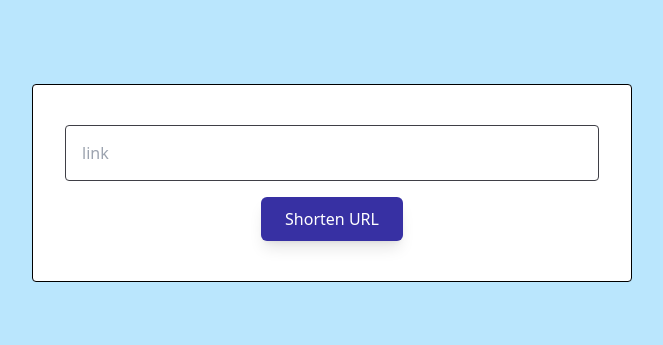
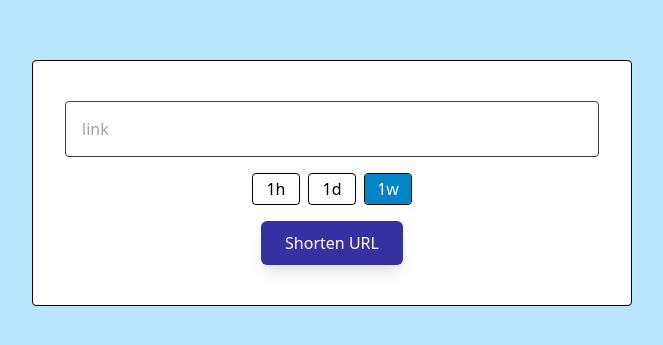
Before and after one commit to asmeydan/URL-shortener, a React (Create React App) app in the folder frontend/: page / in a window 1280 px wide. Shown: the part 217-562 px from the top of the page, without its empty margins (308-971 px from the left). Built offline with nearby package versions, Linux system fonts and the light colour scheme; the HTML template or start-up script is replaced by a standard one.

Commit message:
expire radio buttons added

```diff
--- a/frontend/src/App.js
+++ b/frontend/src/App.js
@@ -1,29 +1,72 @@
-import { useState } from "react"
-import axios from "axios"
+import { useState } from "react";
+import axios from "axios";
 
 function App() {
-  const [ shortUrl, setShortUrl] = useState("")
-  const [ linkInput, setLinkInput] = useState("");
+  const [shortUrl, setShortUrl] = useState("");
+  const [linkInput, setLinkInput] = useState("");
 
   return (
     <div className=" min-h-screen flex flex-col justify-center items-center gap-10 bg-sky-200">
-      <form className=" flex flex-col items-center gap-4 border border-black rounded w-[300px] md:w-[600px] px-4 py-10 md:px-8 bg-white " onSubmit={async (e)=> {
-        e.preventDefault()
-        await axios.post("http://localhost:5000/", {url: linkInput})
-        .then((res)=> setShortUrl(`localhost:5000/${res.data.createdUrl.shortUrl}`))
-        .catch((err)=> console.log(err))
-      }} >
-        <input type="text" onChange={(e)=> setLinkInput(e.target.value)} placeholder="link" className=" px-4 border border-zinc-700 h-14 w-full rounded" />
-        <button className=" h-11 px-6 rounded-md shadow-lg text-white bg-indigo-800" type="submit">
+      <form
+        className=" flex flex-col items-center gap-4 border border-black rounded w-[300px] md:w-[600px] px-4 py-10 md:px-8 bg-white "
+        onSubmit={async (e) => {
+          e.preventDefault();
+          await axios
+            .post("http://localhost:5000/", { url: linkInput })
+            .then((res) =>
+              setShortUrl(`localhost:5000/${res.data.createdUrl.shortUrl}`)
+            )
+            .catch((err) => console.log(err));
+        }}
+      >
+
+        {/* TEXT BOX */}
+        <input
+          type="text"
+          onChange={(e) => setLinkInput(e.target.value)}
+          placeholder="link"
+          className=" px-4 border border-zinc-700 h-14 w-full rounded"
+        />
+
+        {/* EXPIRE DATE RADIO */}
+        <div className=" flex gap-2">
+
+          <div className=" border border-black relative w-12 h-8 rounded overflow-hidden">
+            <input type="radio" name="expire" id="hour" defaultChecked className="radio appearance-none" />
+            <label className=" w-full h-full absolute top-0 left-0 flex justify-center items-center" htmlFor="hour">
+              1h
+            </label>
+          </div>
+          <div className=" border border-black relative w-12 h-8 rounded overflow-hidden">
+            <input type="radio" name="expire" id="day" defaultChecked className="radio appearance-none" />
+            <label className=" w-full h-full absolute top-0 left-0 flex justify-center items-center" htmlFor="day">
+              1d
+            </label>
+          </div>
+          <div className=" border border-black relative w-12 h-8 rounded overflow-hidden">
+            <input type="radio" name="expire" id="week" defaultChecked className="radio appearance-none" />
+            <label className=" w-full h-full absolute top-0 left-0 flex justify-center items-center" htmlFor="week">
+              1w
+            </label>
+          </div>
+
+        </div>
+
+        {/* SUBMIT BUTTON */}
+        <button
+          className=" h-11 px-6 rounded-md shadow-lg text-white bg-indigo-800"
+          type="submit"
+        >
           Shorten URL
         </button>
       </form>
 
-      {
-        shortUrl && <div className=" flex flex-col items-center gap-4 border border-black rounded w-[300px] md:w-[600px] px-4 py-10 md:px-8 bg-white ">
-          { shortUrl }
+      {/* SHORT LINK COMPONENT */}
+      {shortUrl && (
+        <div className=" flex flex-col items-center gap-4 border border-black rounded w-[300px] md:w-[600px] px-4 py-10 md:px-8 bg-white ">
+          {shortUrl}
         </div>
-      }
+      )}
     </div>
   );
 }
--- a/frontend/src/index.css
+++ b/frontend/src/index.css
@@ -1,3 +1,13 @@
 @tailwind base;
 @tailwind components;
 @tailwind utilities;
+
+@layer components {
+  .radio + label {
+    color: black;
+  }
+  .radio:checked + label {
+    @apply bg-sky-600;
+    color: white;
+  }
+}
```
